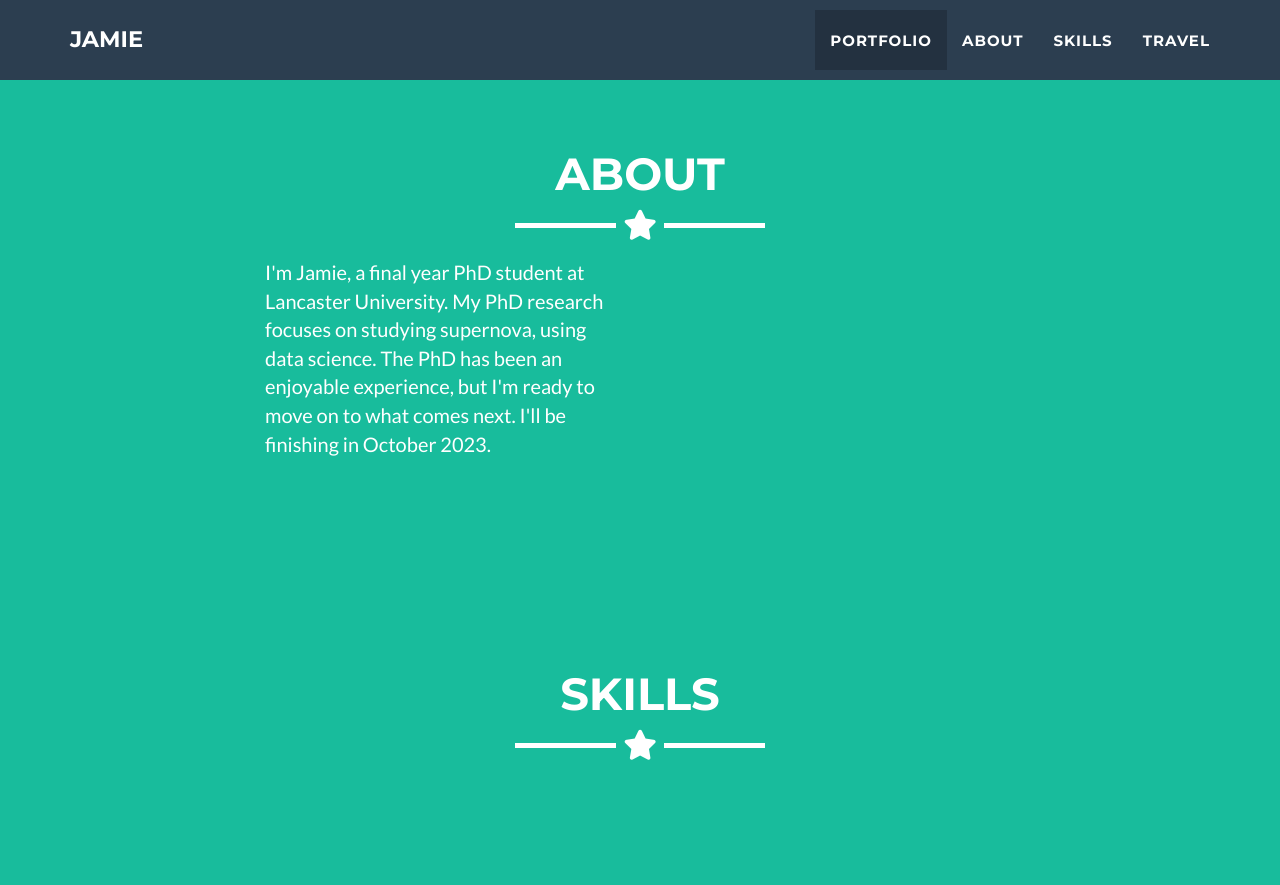
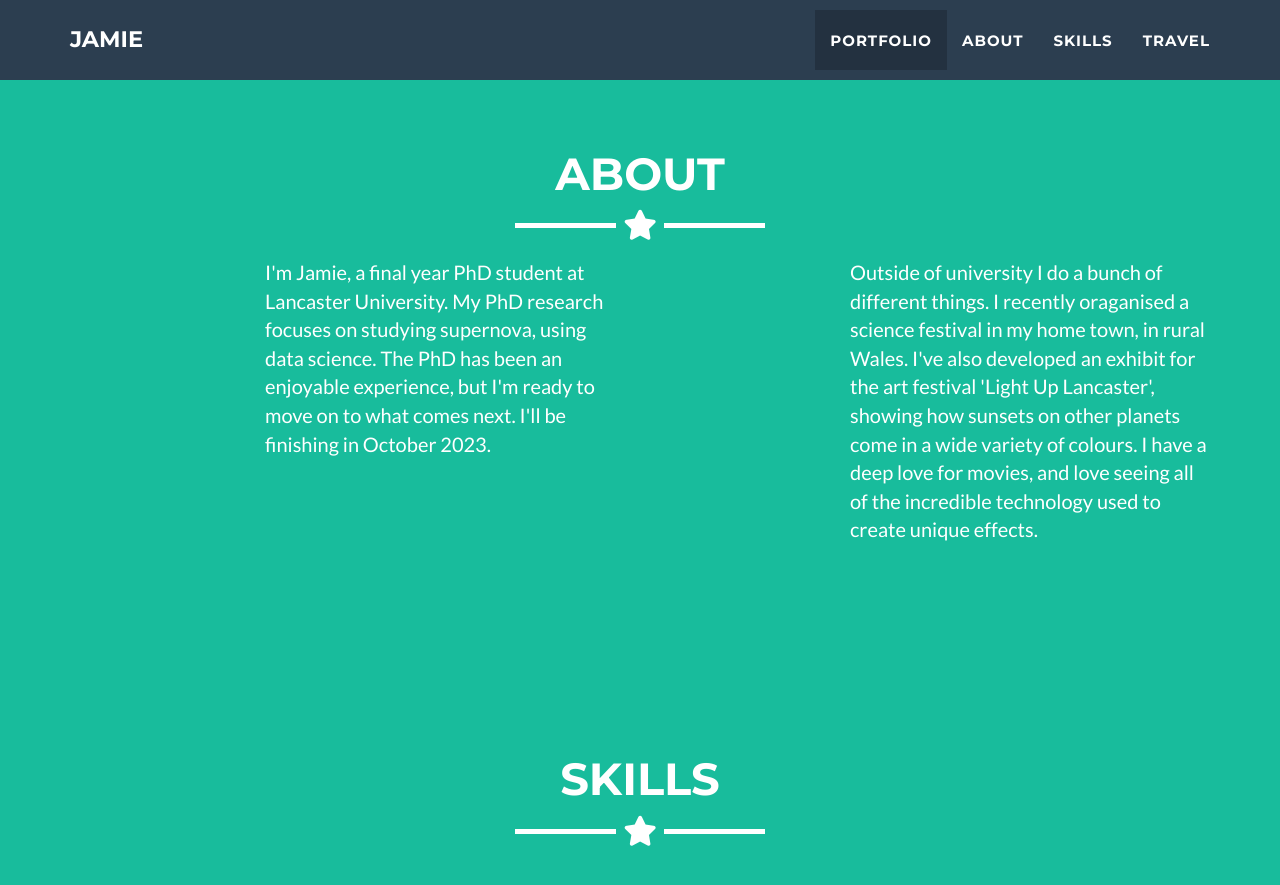
Before and after one commit to jamiedumayne/jamiedumayne.github.io, a Jekyll site: the page built from _posts/2014-07-18-project-1.markdown, in a window 1280 px wide and 900 px high, scrolled down 1623 px. Shown: the top 885 px of the window. Built offline with Jekyll 4.4.1, drawn with Linux system fonts in a browser that asks for light colours.

Commit message:
Update about.html

```diff
--- a/_includes/about.html
+++ b/_includes/about.html
@@ -11,6 +11,9 @@
       <div class="col-lg-4 col-lg-offset-2">
         <p>I'm Jamie, a final year PhD student at Lancaster University. My PhD research focuses on studying supernova, using data science. The PhD has been an enjoyable experience, but I'm ready to move on to what comes next. I'll be finishing in October 2023.</p>
       </div>
+      <div class="col-lg-4 col-lg-offset-2">
+        <p>Outside of university I do a bunch of different things. I recently oraganised a science festival in my home town, in rural Wales. I've also developed an exhibit for the art festival 'Light Up Lancaster', showing how sunsets on other planets come in a wide variety of colours. I have a deep love for movies, and love seeing all of the incredible technology used to create unique effects.</p>
+      </div>
     </div>
   </div>
 </section>
```
